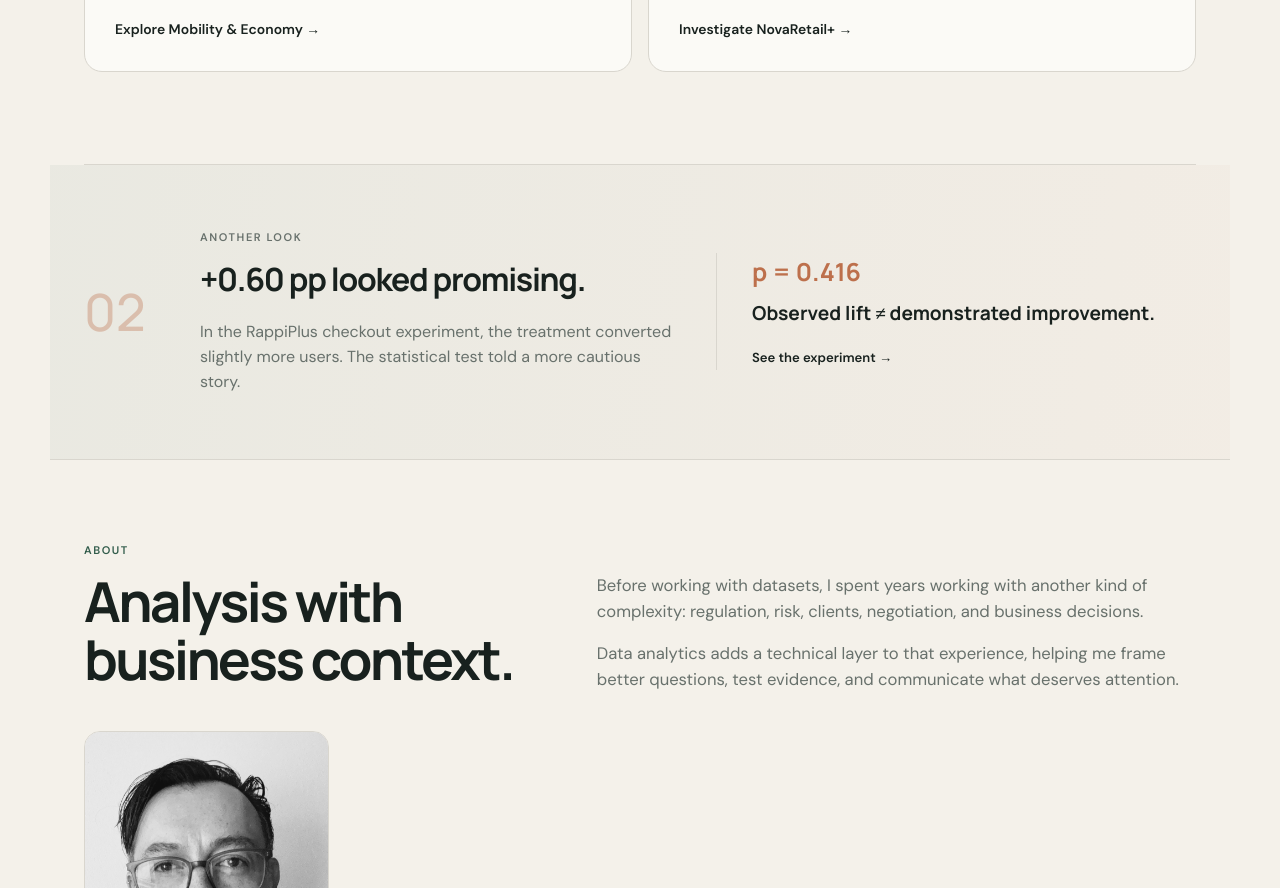
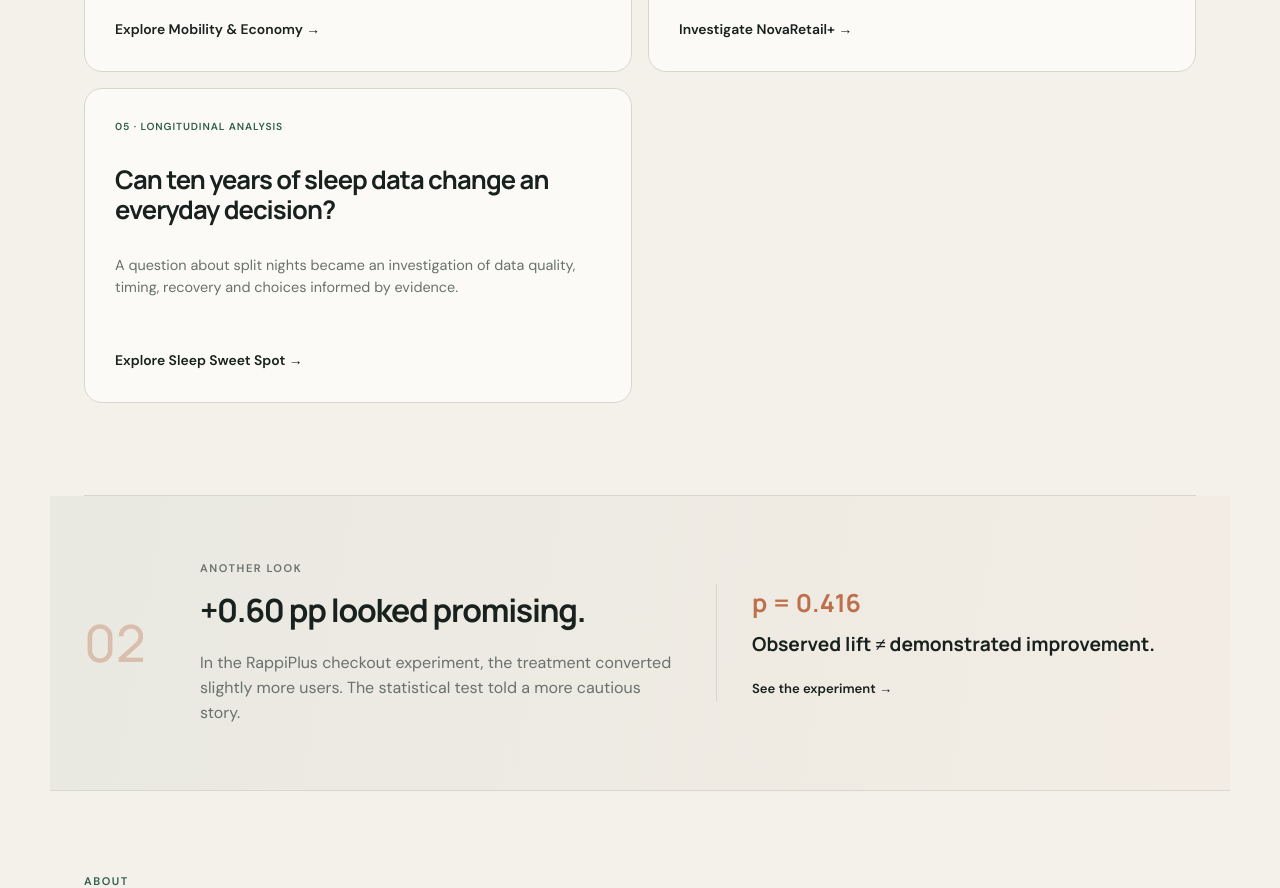
Before and after one commit to romorg/romorg.github.io, a plain HTML site: page index.html in a window 1280 px wide. Shown: the part 1664-2552 px from the top of the page. Drawn offline with Linux system fonts and the light colour scheme.

Commit message:
Show Sleep Sweet Spot in public data analytics portfolio

```diff
--- a/index.html
+++ b/index.html
@@ -78,6 +78,12 @@
       <p>With 15,000 customers, small p-values can coexist with effects too small to carry much practical weight.</p>
       <a href="https://github.com/romorg/novaretail-customer-behavior-analysis" target="_blank" rel="noopener">Investigate NovaRetail+ →</a>
     </article>
+    <article>
+      <p class="num">05 · LONGITUDINAL ANALYSIS</p>
+      <h3>Can ten years of sleep data change an everyday decision?</h3>
+      <p>A question about split nights became an investigation of data quality, timing, recovery and choices informed by evidence.</p>
+      <a href="https://github.com/romorg/sleep-sweet-spot" target="_blank" rel="noopener">Explore Sleep Sweet Spot →</a>
+    </article>
   </div>
 </section>
 
```
